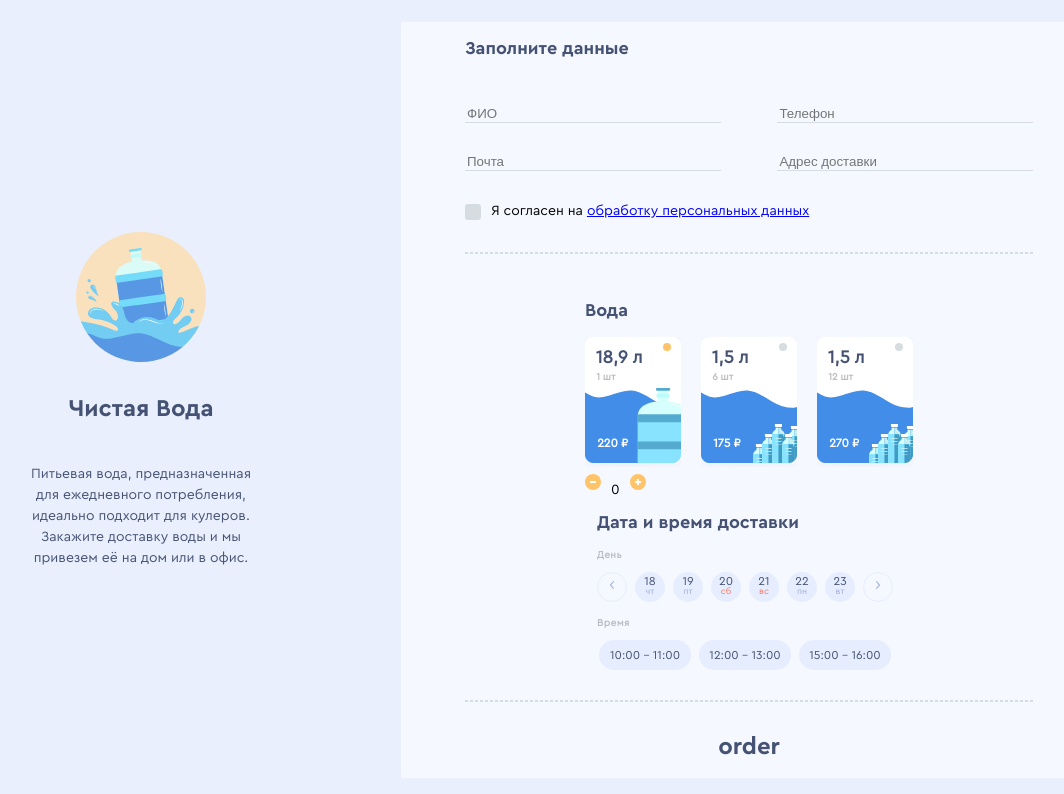
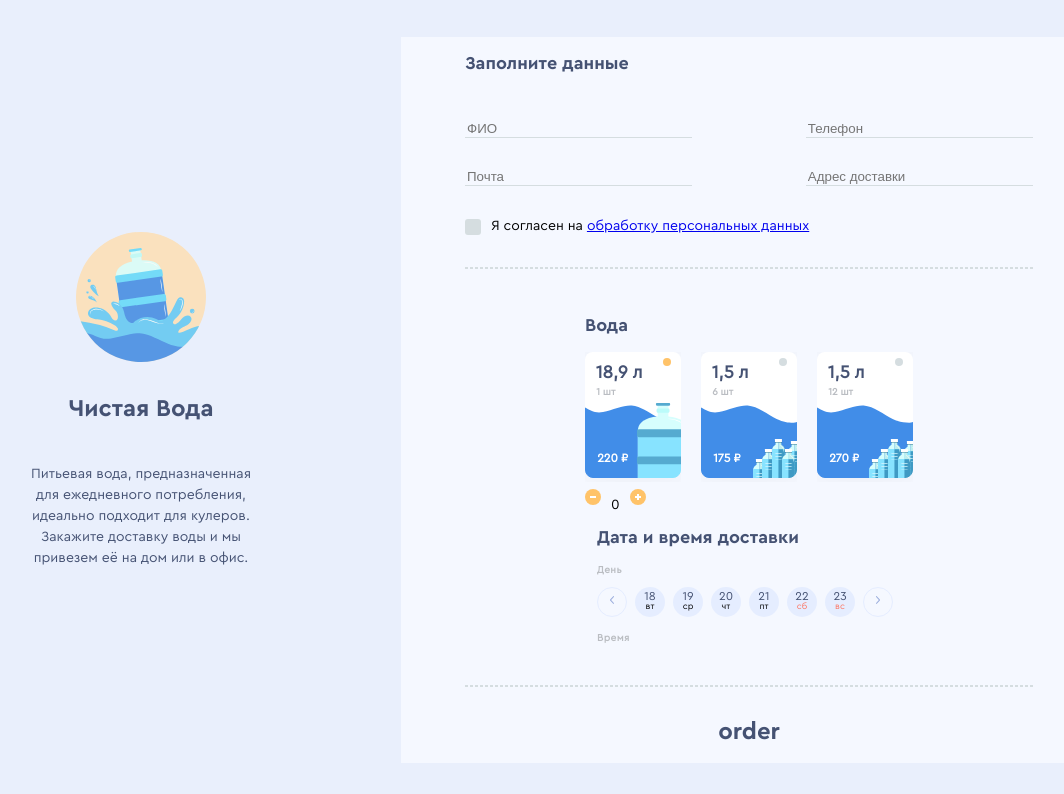
Before and after one commit to Gogn/anmedio-water-site, a React (Create React App) app: page / in a window 1280 px wide. Shown: the top 794 px of the page, without its empty margins (119-1183 px from the left). Built offline with nearby package versions, Linux system fonts and the light colour scheme.

Commit message:
DatePicker3

```diff
--- a/package.json
+++ b/package.json
@@ -6,6 +6,7 @@
     "@testing-library/jest-dom": "^4.2.4",
     "@testing-library/react": "^9.3.2",
     "@testing-library/user-event": "^7.1.2",
+    "moment": "^2.24.0",
     "react": "^16.12.0",
     "react-dom": "^16.12.0",
     "react-router-dom": "^5.1.2",
--- a/src/Components/Forms/Contact/Contact.css
+++ b/src/Components/Forms/Contact/Contact.css
@@ -9,7 +9,7 @@
   display: flex;
   flex-direction: row;
   flex-wrap: wrap;
-  gap: 0px 10%;
+  gap: 0px 20%;
   /*flex: 0 0 90%;*/
   /*margin-right: 10%;*/
   /*flex-grow: 1;*/
--- /dev/null
+++ b/src/Components/Forms/Select/Date/Date3.js
@@ -0,0 +1,139 @@
+import React, {useContext, useState} from 'react'
+import './Date.css'
+import forward from './forward.svg'
+import back from './back.svg'
+import {AppContext} from "../../../../store/appContext";
+import moment from "moment";
+
+let state = {
+  // currentDay: new Date().getDate(),
+  cls: {},
+}
+
+//Buttons with dates component
+export const DatePicker = () => {
+  const [activeDay, setActiveDay] = useState()
+  let week = ['вс', 'пн', 'вт', 'ср', 'чт', 'пт', 'сб']
+
+  const initialDates = () => {
+    const today = new Date();
+    const dates = []
+    for (let i = 0; i < 6; i++) {
+      const date = new Date();
+      date.setDate(today.getDate() + i)
+      dates.push(date)
+    }
+    return dates
+  }
+
+  // Shifts
+  const nextDate = (date) => {
+    const m = moment(new Date(date));
+    m.add(1, 'day');
+    return m.toDate()
+  }
+  const prevDate = (date) => {
+    const m = moment(new Date(date));
+    m.subtract(1, 'day');
+    console.log(m.subtract)
+    return m.toDate()
+  }
+
+  const shiftRight = () => {
+    let daysLocal = days.concat([]);
+    daysLocal.shift();
+    const last = daysLocal[daysLocal.length - 1];
+    const date = nextDate(last)
+    daysLocal.push(date);
+    setDays(daysLocal)
+  }
+
+  const shiftLeft = () => {
+    let daysLocal = days.concat([]);
+    const first = days[0];
+    days.pop()
+    const date = prevDate(first);
+    daysLocal = [date].concat(days);
+    setDays(daysLocal)
+  }
+  const [days, setDays] = useState(initialDates)
+
+  //
+  // //Buttons with time component
+  // const timePicker = () => {
+  //   let initialTimeButtons = []
+  //   if (!deviceType) {
+  //     for (let i = shift; i < timeIntervalsHoliday.length; i++) {
+  //       initialTimeButtons.push(
+  //         <TimeButton
+  //           time={timeIntervalsHoliday[i]}
+  //           style={state.cls} key={i}
+  //         />
+  //       )
+  //     }
+  //   }
+  // }
+  // const [timeButtons, setTimeButtons] = useState(initialTimeButtons)
+  // const {setDate} = useContext(AppContext)
+
+  return (
+    <div>
+      <h2>Дата и время доставки</h2>
+
+      <div className=''>
+
+        <h5>День</h5>
+        <form action="">
+          <div className='flex flex-row flex-center  flex-nowrap space-between'>
+
+            <button type="button" className='shift' onClick={shiftLeft}>
+              <img className='image' src={back} alt="back"/>
+            </button>
+            {days.map(date => {
+              const day = date.getDate();
+              return <DayButton
+                date={day} key={day}
+                day={week[date.getDay()]}
+              />
+            })}
+            <button type="button" className='shift' onClick={shiftRight}>
+              <img className='image' src={forward} alt="forward"/>
+            </button>
+          </div>
+
+        </form>
+
+
+        <h5>Время</h5>
+        <div className='flex flex-row flex-center space-around'>
+          <form action="">
+            {/*{timeButtons}*/}
+          </form>
+        </div>
+
+      </div>
+    </div>
+  )
+}
+
+const DayButton = ({date, day, onClick, isActive}) => {
+  const {setDate} = useContext(AppContext)
+  const {order} = useContext(AppContext)
+
+  const SetDateHandler = () => {
+    setDate(date)
+    console.log('date: ' + date)
+    console.log('order.date1: ' + order.date)
+  }
+
+  return (
+    <button type="button" className='date-btn' onClick={SetDateHandler}
+            style={order.date ===  date ? {backgroundColor: '#FFC369', color: '#fff'} : {}}
+    >
+      <span className='date'
+            style={order.date ===  date ? {backgroundColor: '#FFC369', color: '#fff'} : {}}
+      >{date}</span>
+      <span className='day' style={(day === 'вс' || day === 'сб') ? {color: '#FD7562'} : {}}>{day}</span>
+    </button>
+  )
+}
--- a/src/Components/Forms/Select/Select.js
+++ b/src/Components/Forms/Select/Select.js
@@ -1,17 +1,33 @@
 import React from 'react'
 import {Water} from "./Water/Water";
 import '../../../index.css'
-import {DatePicker} from "./Date/Date";
+import {DatePicker} from "./Date/Date3";
+import {Contact} from "../Contact/Contact";
 
 export const Select = () => {
   return (
     <div className='flex space-around flex-wrap'>
-      {/*<div className='flex-grow-1'>*/}
         <Water/>
-      {/*</div>*/}
-      {/*<div className='flex-grow-1'>*/}
         <DatePicker className='flex-grow-1'/>
-      {/*</div>*/}
     </div>
   )
 }
+
+
+class StateContainer extends React.Component {
+  state = {
+    days: {},
+    contacts: {},
+    currentPage: 'days',
+  }
+
+  render() {
+    if (this.state.selectedPage === 'days') {
+      return <DatePicker setDays={(days) => {
+        this.setState({days})
+      }}/>
+    } else {
+      //return <Contacts/>
+    }
+  }
+}
--- a/src/Components/Forms/Select/Water/bigBottle.svg.js
+++ b/src/Components/Forms/Select/Water/bigBottle.svg.js
@@ -50,7 +50,7 @@ const BigBottle = props => (
         <feColorMatrix
           in="SourceAlpha"
           values="0 0 0 0 0 0 0 0 0 0 0 0 0 0 0 0 0 0 127 0"
-        ></feColorMatrix>
+        />
         <feOffset dy="4"></feOffset>
         <feGaussianBlur stdDeviation="15"></feGaussianBlur>
         <feColorMatrix values="0 0 0 0 0 0 0 0 0 0 0 0 0 0 0 0 0 0 0.05 0"></feColorMatrix>
```
Also changed, not shown: src/Components/Forms/Select/Date/Date2.js (added, +108 -0 lines), 2 other files (tests, documents, lock files or other folders).
